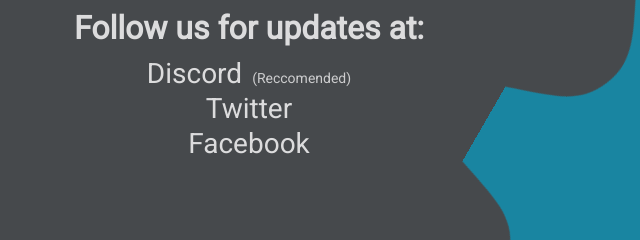
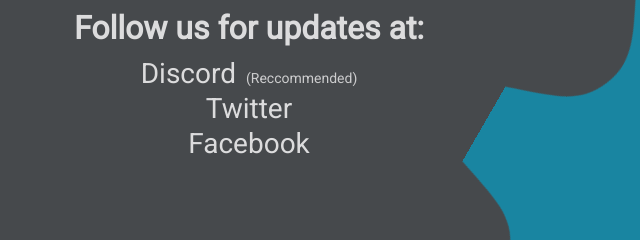
Before and after one commit to XilerDeprecated/UnderConstruction, a plain HTML site: page index.html in a window 1280 px wide. Shown: the part 388-628 px from the top of the page, 391-1031 px from the left. Drawn offline with Linux system fonts and the light colour scheme.

Commit message:
🍺 Fixed typo.

```diff
--- a/index.html
+++ b/index.html
@@ -24,7 +24,7 @@
       <ul class="platforms">
         <li>
           <a href="https://dc.xiler.net"
-            >Discord<span class="reccomended">(Reccomended)</span></a
+            >Discord<span class="reccommended">(Reccommended)</span></a
           >
         </li>
         <li><a href="https://twitter.com/XilerNetwork">Twitter</a></li>
--- a/style.css
+++ b/style.css
@@ -80,7 +80,7 @@
   padding-bottom: 0px;
 }
 
-.reccomended {
+.reccommended {
   margin: 0 0 0.4rem 10px;
   font-size: 50%;
   opacity: 0.9;
```
